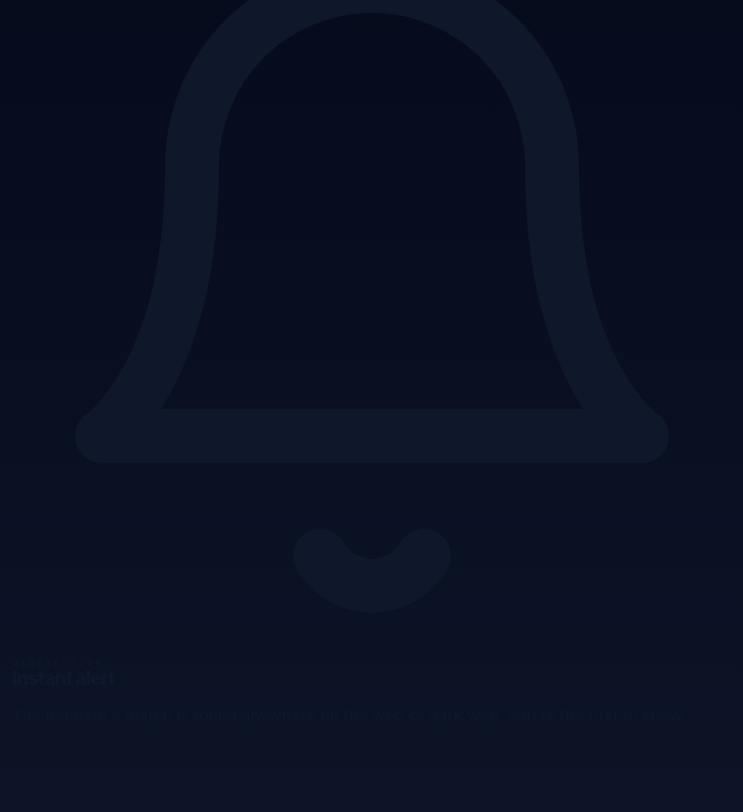
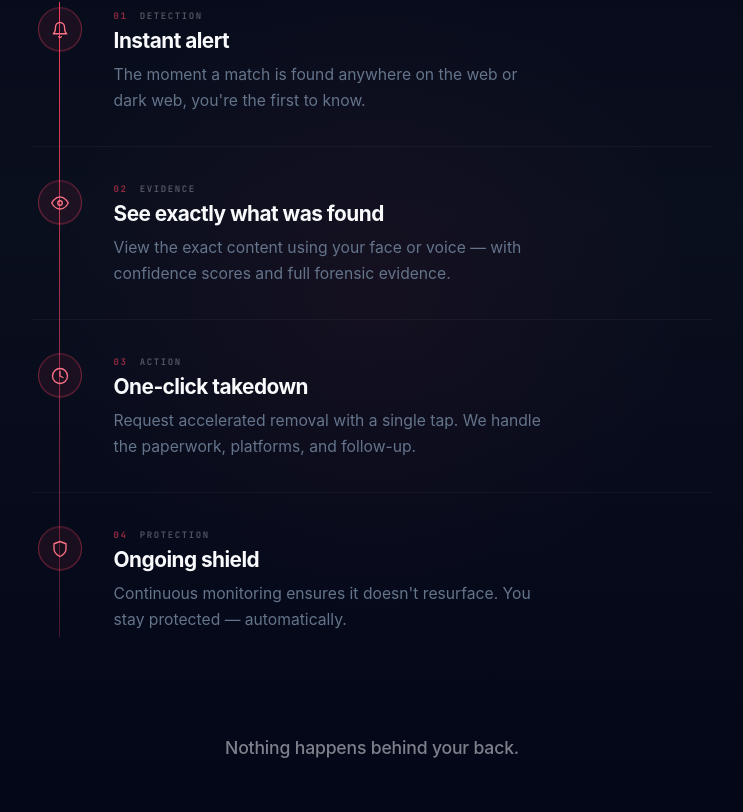
Before and after one commit to JoshPopov/framewatch, a React (Vite) app: page / in a window 1280 px wide. Shown: the part 5528-6340 px from the top of the page, without its empty margins (268-1011 px from the left). Built offline with nearby package versions, Linux system fonts and the light colour scheme; a web font is replaced by a local one.

Commit message:
Refactor notify section styles and layout
Updated styles for notify section and adjusted layout properties.

```diff
--- a/src/styles.css
+++ b/src/styles.css
@@ -1369,15 +1369,29 @@ h1 span { color: #f43f5e; }
   transition-delay: 0.5s;
 }
 
+/* ── Notify Section ─────────────────────────────────── */
 .notify-section {
   position: relative;
-  background: linear-gradient(180deg, #020617 0%, #0f172a 40%, #0f172a 60%, #020617 100%);
-  padding: clamp(5rem, 10vw, 8rem) 1.5rem;
+  background: linear-gradient(180deg, #020617 0%, #0a0f1e 50%, #020617 100%);
+  padding: clamp(5rem, 10vw, 8rem) 1.5rem clamp(5rem, 10vw, 8rem);
   overflow: hidden;
 }
 
+/* Subtle ambient glow */
+.notify-section::before {
+  content: '';
+  position: absolute;
+  top: 30%;
+  left: 50%;
+  transform: translateX(-50%);
+  width: min(700px, 100vw);
+  height: min(700px, 100vw);
+  background: radial-gradient(circle, rgba(244, 63, 94, 0.05) 0%, transparent 65%);
+  pointer-events: none;
+}
+
 .notify-container {
-  max-width: 720px;
+  max-width: 680px;
   margin: 0 auto;
   position: relative;
   z-index: 2;
@@ -1385,153 +1399,186 @@ h1 span { color: #f43f5e; }
 
 .notify-header {
   text-align: center;
-  margin-bottom: 3.5rem;
+  margin-bottom: clamp(3.5rem, 7vw, 5.5rem);
   opacity: 0;
-  transform: translateY(30px);
-  transition: opacity 1s var(--ease), transform 1s var(--ease);
-}
-
+  transform: translateY(28px);
+  transition: opacity 0.9s var(--ease), transform 0.9s var(--ease);
+}
 .notify-header.visible {
   opacity: 1;
   transform: translateY(0);
 }
-
 .notify-header .eyebrow {
   color: #f43f5e;
-  margin-bottom: 1rem;
-}
-
+  margin-bottom: 1.2rem;
+}
 .notify-title {
   color: #f8fafc;
-  font-size: clamp(1.8rem, 4.5vw, 3rem);
+  font-size: clamp(2rem, 5vw, 3.4rem);
   font-weight: 900;
-  letter-spacing: -0.03em;
-  line-height: 1.1;
-  margin: 0 0 1rem;
-}
-
-.notify-subtitle {
-  color: #94a3b8;
-  font-size: clamp(1rem, 1.5vw, 1.2rem);
-  font-weight: 500;
+  letter-spacing: -0.04em;
+  line-height: 1.05;
   margin: 0;
 }
 
-.notify-grid {
+/* ── Steps layout ── */
+.notify-steps {
+  position: relative;
+  display: flex;
+  flex-direction: column;
+  gap: 0;
+}
+
+/* The vertical spine line */
+.notify-spine {
+  position: absolute;
+  left: 27px;
+  top: 28px;
+  bottom: 28px;
+  width: 1px;
+  background: rgba(244, 63, 94, 0.1);
+  overflow: hidden;
+}
+.notify-spine-fill {
+  position: absolute;
+  top: 0;
+  left: 0;
+  width: 100%;
+  height: 0%;
+  background: linear-gradient(180deg, #f43f5e, rgba(244, 63, 94, 0.2));
+  transition: height 1.8s cubic-bezier(0.16, 1, 0.3, 1);
+}
+.notify-steps:has(.notify-step.visible) .notify-spine-fill {
+  height: 100%;
+}
+
+/* Each step row */
+.notify-step {
   display: grid;
-  grid-template-columns: 1fr 1fr;
-  gap: 0.7rem;
-}
-
-.notify-card {
-  display: flex;
-  flex-direction: row;
-  align-items: center;
-  gap: 0.9rem;
-  padding: 0.9rem 1.1rem;
-  position: relative;
-  background: rgba(255, 255, 255, 0.03);
-  border: 1px solid rgba(255, 255, 255, 0.06);
-  border-radius: 0.85rem;
+  grid-template-columns: 56px 1fr;
+  gap: 0 1.6rem;
+  align-items: start;
+  padding: clamp(1.4rem, 3vw, 2rem) 0;
+  border-bottom: 1px solid rgba(255,255,255,0.04);
   opacity: 0;
-  transform: translateY(24px);
-  transition: opacity 0.8s var(--ease), transform 0.8s var(--ease), background 0.3s ease, border-color 0.3s ease;
-}
-
-.notify-card:nth-child(5) {
-  grid-column: 1 / 2;
-}
-
-.notify-card:hover {
-  background: rgba(244, 63, 94, 0.06);
-  border-color: rgba(244, 63, 94, 0.15);
-}
-
-.notify-card.visible {
+  transform: translateX(-16px);
+  transition:
+    opacity 0.7s var(--ease),
+    transform 0.7s var(--ease);
+  transition-delay: calc(var(--i) * 0.12s);
+}
+.notify-step:last-child {
+  border-bottom: none;
+}
+.notify-step.visible {
   opacity: 1;
-  transform: translateY(0);
-}
-
-.notify-card:nth-child(1).visible { transition-delay: 0.05s; }
-.notify-card:nth-child(2).visible { transition-delay: 0.15s; }
-.notify-card:nth-child(3).visible { transition-delay: 0.25s; }
-.notify-card:nth-child(4).visible { transition-delay: 0.35s; }
-.notify-card:nth-child(5).visible { transition-delay: 0.45s; }
-
-.notify-card-line {
-  display: none;
-}
-
-.notify-card-icon {
-  width: 36px;
-  height: 36px;
-  border-radius: 10px;
-  background: rgba(244, 63, 94, 0.1);
-  border: 1px solid rgba(244, 63, 94, 0.15);
+  transform: translateX(0);
+}
+
+/* Node: the dot on the spine */
+.notify-step-node {
+  position: relative;
+  display: flex;
+  align-items: flex-start;
+  justify-content: center;
+  padding-top: 2px;
+}
+.notify-step-ring {
+  position: absolute;
+  top: 50%;
+  left: 50%;
+  transform: translate(-50%, -50%) scale(0);
+  width: 44px;
+  height: 44px;
+  border-radius: 50%;
+  border: 1px solid rgba(244, 63, 94, 0.3);
+  transition: transform 0.6s var(--ease);
+  pointer-events: none;
+}
+.notify-step.visible .notify-step-ring {
+  transform: translate(-50%, -50%) scale(1);
+}
+.notify-step-icon {
+  width: 44px;
+  height: 44px;
+  border-radius: 50%;
+  background: rgba(244, 63, 94, 0.08);
+  border: 1px solid rgba(244, 63, 94, 0.18);
   display: grid;
   place-items: center;
   color: #fb7185;
   flex-shrink: 0;
-}
-
-.notify-card-icon svg {
+  position: relative;
+  z-index: 1;
+  transition: background 0.3s ease, border-color 0.3s ease;
+}
+.notify-step-icon svg {
   width: 18px;
   height: 18px;
 }
-
-.notify-card h3 {
-  color: #e2e8f0;
-  font-size: clamp(0.92rem, 1.4vw, 1.05rem);
-  font-weight: 600;
-  letter-spacing: -0.01em;
-  line-height: 1.4;
+.notify-step:hover .notify-step-icon {
+  background: rgba(244, 63, 94, 0.15);
+  border-color: rgba(244, 63, 94, 0.35);
+}
+
+/* Step body */
+.notify-step-body {
+  padding-top: 0.25rem;
+}
+.notify-step-meta {
+  display: flex;
+  align-items: center;
+  gap: 0.75rem;
+  margin-bottom: 0.45rem;
+}
+.notify-step-num {
+  color: rgba(244, 63, 94, 0.6);
+  font-size: 9px;
+  letter-spacing: 0.18em;
+}
+.notify-step-label {
+  color: rgba(248, 250, 252, 0.3);
+  font-size: 9px;
+  letter-spacing: 0.18em;
+}
+.notify-step-title {
+  color: #f8fafc;
+  font-size: clamp(1.05rem, 2vw, 1.3rem);
+  font-weight: 700;
+  letter-spacing: -0.025em;
+  line-height: 1.2;
+  margin: 0 0 0.5rem;
+}
+.notify-step-text {
+  color: #64748b;
+  font-size: clamp(0.88rem, 1.3vw, 0.98rem);
+  line-height: 1.65;
   margin: 0;
-}
-
+  max-width: 44ch;
+}
+.notify-step:hover .notify-step-text {
+  color: #94a3b8;
+  transition: color 0.3s ease;
+}
+
+/* Footer */
 .notify-footer {
-  margin-top: 3.5rem;
+  margin-top: clamp(3rem, 6vw, 4.5rem);
   text-align: center;
   opacity: 0;
-  transform: translateY(24px);
+  transform: translateY(20px);
   transition: opacity 1s var(--ease), transform 1s var(--ease);
 }
-
 .notify-footer.visible {
   opacity: 1;
   transform: translateY(0);
 }
-
 .notify-footer-bold {
   margin: 0;
-  color: #f8fafc;
-  font-size: clamp(1.15rem, 1.8vw, 1.4rem);
-  font-weight: 800;
-}
-
-.notify-particles {
-  position: absolute;
-  inset: 0;
-  pointer-events: none;
-  z-index: 0;
-}
-
-.notify-particle {
-  position: absolute;
-  width: 3px;
-  height: 3px;
-  border-radius: 50%;
-  background: rgba(244, 63, 94, 0.35);
-  top: var(--y);
-  left: var(--x);
-  animation: particleFloat var(--d) ease-in-out infinite alternate;
-  animation-delay: var(--del);
-  transform: scale(var(--s));
-}
-
-@keyframes particleFloat {
-  0% { transform: scale(var(--s)) translate(0, 0); opacity: 0.2; }
-  50% { opacity: 0.6; }
-  100% { transform: scale(var(--s)) translate(20px, -30px); opacity: 0.15; }
+  color: rgba(248, 250, 252, 0.5);
+  font-size: clamp(0.95rem, 1.4vw, 1.1rem);
+  font-weight: 500;
+  letter-spacing: -0.01em;
 }
 
 .cta-section {
@@ -1754,14 +1801,6 @@ h1 span { color: #f43f5e; }
     gap: 0.15rem;
   }
 
-  .notify-grid {
-    grid-template-columns: 1fr;
-  }
-
-  .notify-card:nth-child(5) {
-    max-width: 100%;
-  }
-
   .brand-logo-img {
     height: clamp(17px, 4.2vw, 20px);
     max-width: min(118px, 28vw);
```
